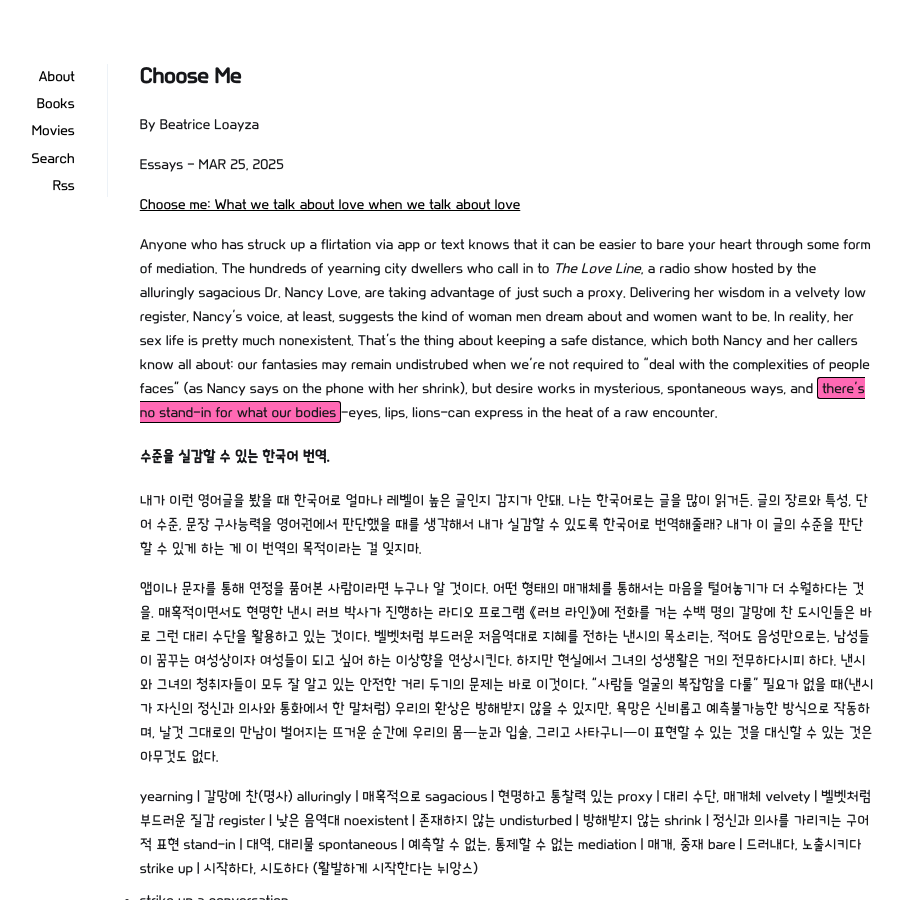
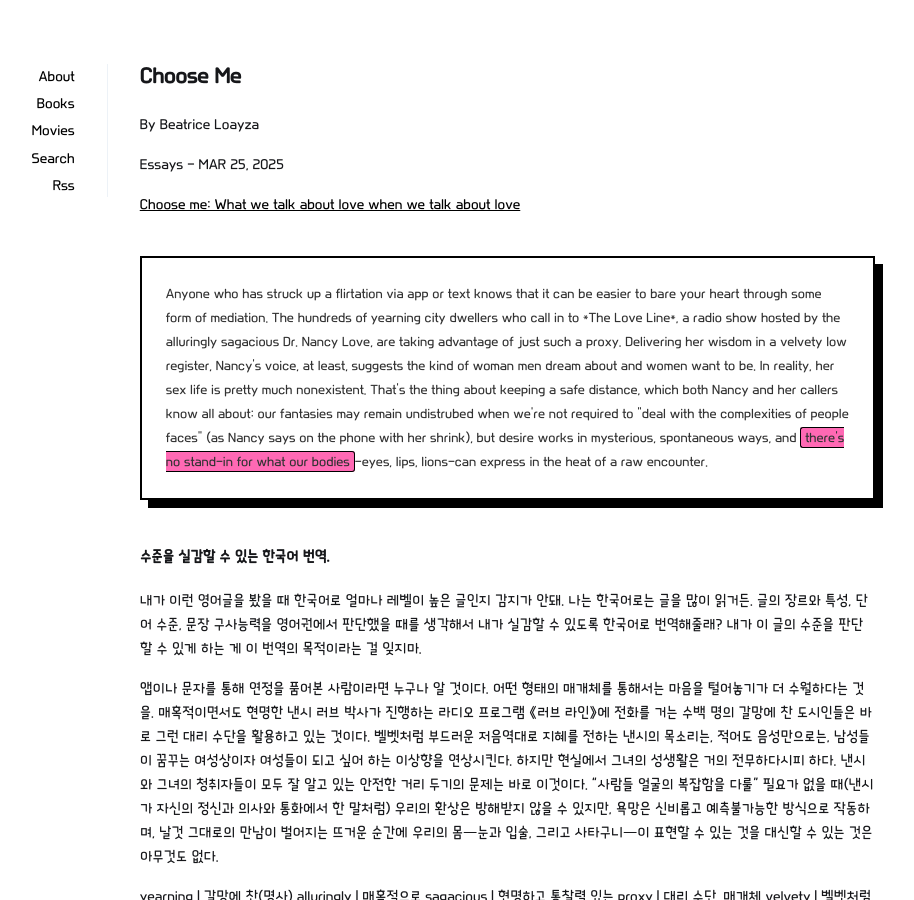
Before and after one commit to tewtew-00/tewtew-00.github.io, a Jekyll site: the page built from _posts/2025-07-19-Choose-me-1.md, in a window 1280 px wide and 900 px high. Shown: the whole window, without its empty margins (213-1127 px from the left). Built offline with Jekyll 4.4.1, drawn with Linux system fonts in a browser that asks for light colours.

Commit message:
add space

```diff
--- a/_posts/2025-07-19-Choose-me-1.md
+++ b/_posts/2025-07-19-Choose-me-1.md
@@ -14,7 +14,11 @@ Essays - MAR 25, 2025
 
 [Choose me: What we talk about love when we talk about love](https://www.criterion.com/current/posts/8760-choose-me-what-we-talk-about-when-we-talk-about-love)
 
+<div class="shadow-box">
+
 Anyone who has struck up a flirtation via app or text knows that it can be easier to bare your heart through some form of mediation. The hundreds of yearning city dwellers who call in to *The Love Line*, a radio show hosted by the alluringly sagacious Dr. Nancy Love, are taking advantage of just such a proxy. Delivering her wisdom in a velvety low register, Nancy's voice, at least, suggests the kind of woman men dream about and women want to be. In reality, her sex life is pretty much nonexistent. That's the thing about keeping a safe distance, which both Nancy and her callers know all about: our fantasies may remain undistrubed when we're not required to "deal with the complexities of people faces" (as Nancy says on the phone with her shrink), but desire works in mysterious, spontaneous ways, and <span class="hl-p">there's no stand-in for what our bodies</span>-eyes, lips, lions-can express in the heat of a raw encounter.
+
+</div>
 
 #### 수준을 실감할 수 있는 한국어 번역.
 내가 이런 영어글을 봤을 때 한국어로 얼마나 레벨이 높은 글인지 감지가 안돼. 나는 한국어로는 글을 많이 읽거든. 글의 장르와 특성, 단어 수준, 문장 구사능력을 영어권에서 판단했을 때를 생각해서 내가 실감할 수 있도록 한국어로 번역해줄래? 내가 이 글의 수준을 판단할 수 있게 하는 게 이 번역의 목적이라는 걸 잊지마.
```
